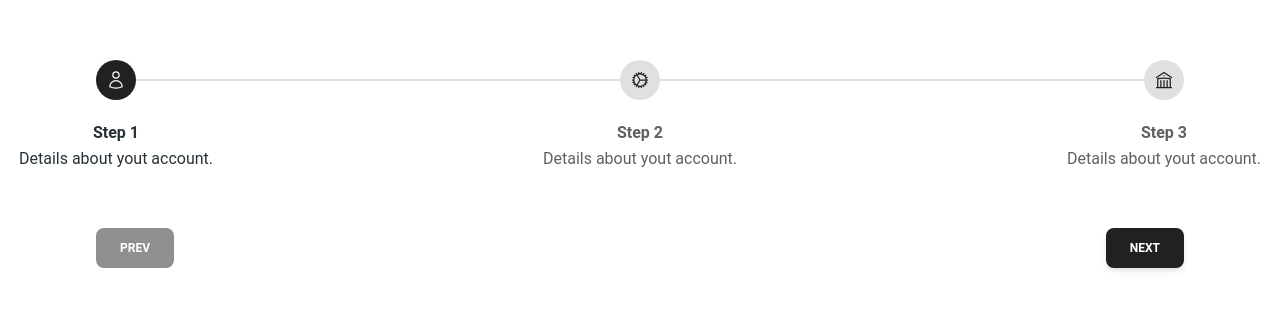
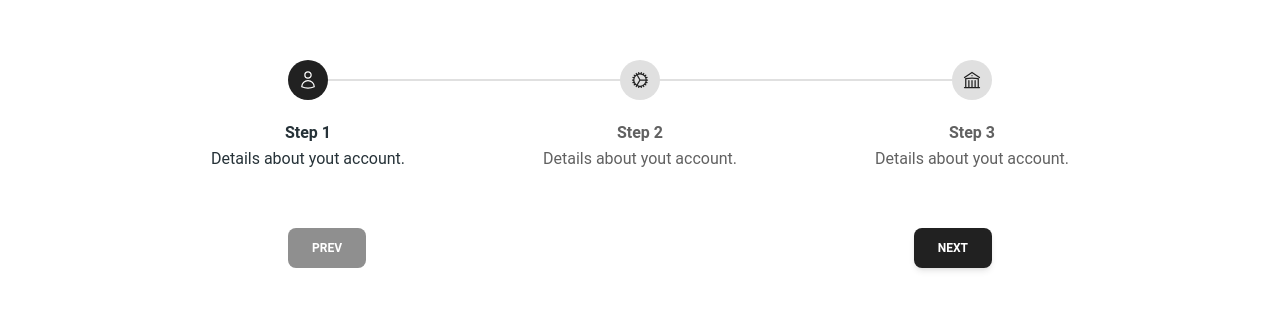
Before and after one commit to Group-Project-BIT/hotel-booking-system-ui, a Next.js app: page /reservation in a window 1280 px wide. Shown: the part 224-534 px from the top of the page. Built offline with nearby package versions, Linux system fonts and the light colour scheme.

Commit message:
added padding for the stepper

```diff
--- a/src/components/configaration/ReservationContainer.jsx
+++ b/src/components/configaration/ReservationContainer.jsx
@@ -7,7 +7,8 @@
   const [isLastStep, setIsLastStep] = useState(false);
   const [isFirstStep, setIsFirstStep] = useState(false);
   return (
-    <div className="flex flex-col justify-center items-center w-full">
+    <div className="flex flex-col justify-center items-center w-full"
+    style={{paddingLeft:"15%", paddingRight:"15%"}}>
       <StepperWithContent
         activeStep={activeStep}
         setActiveStep={setActiveStep}
```
